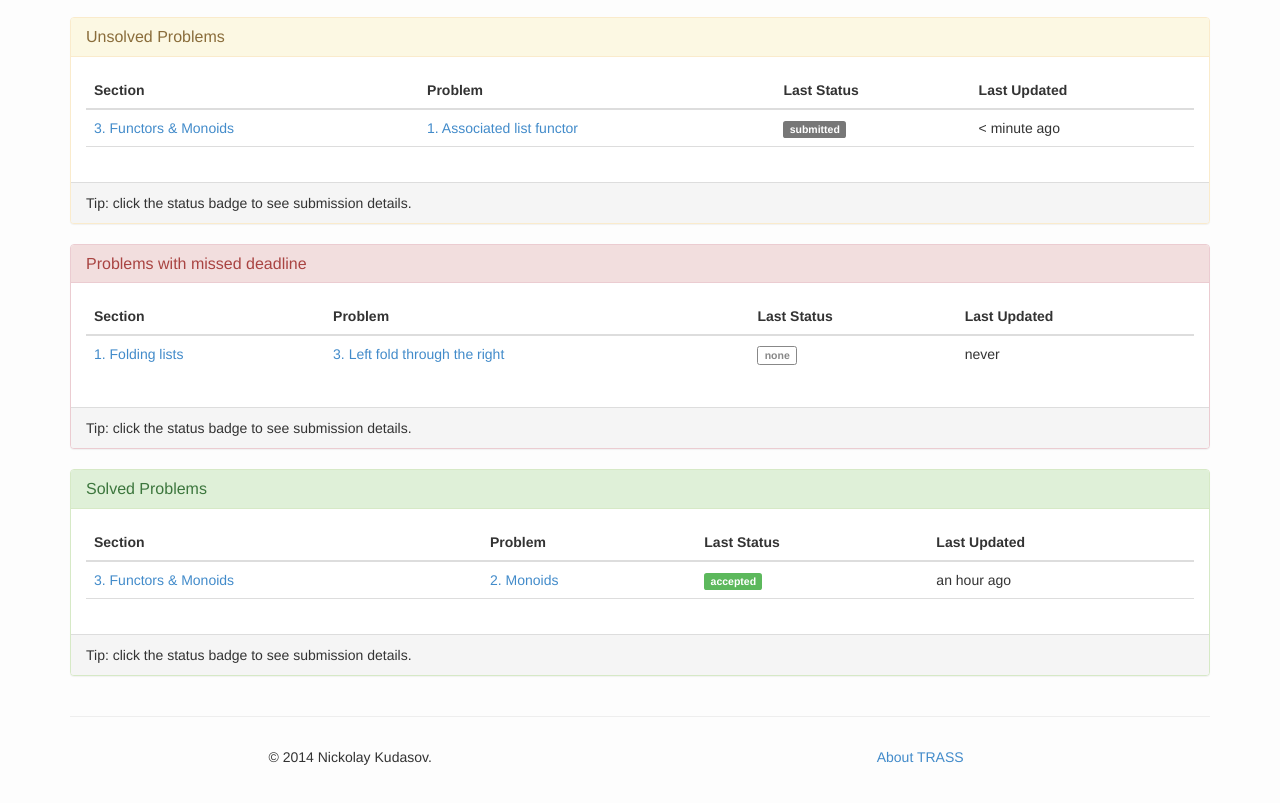
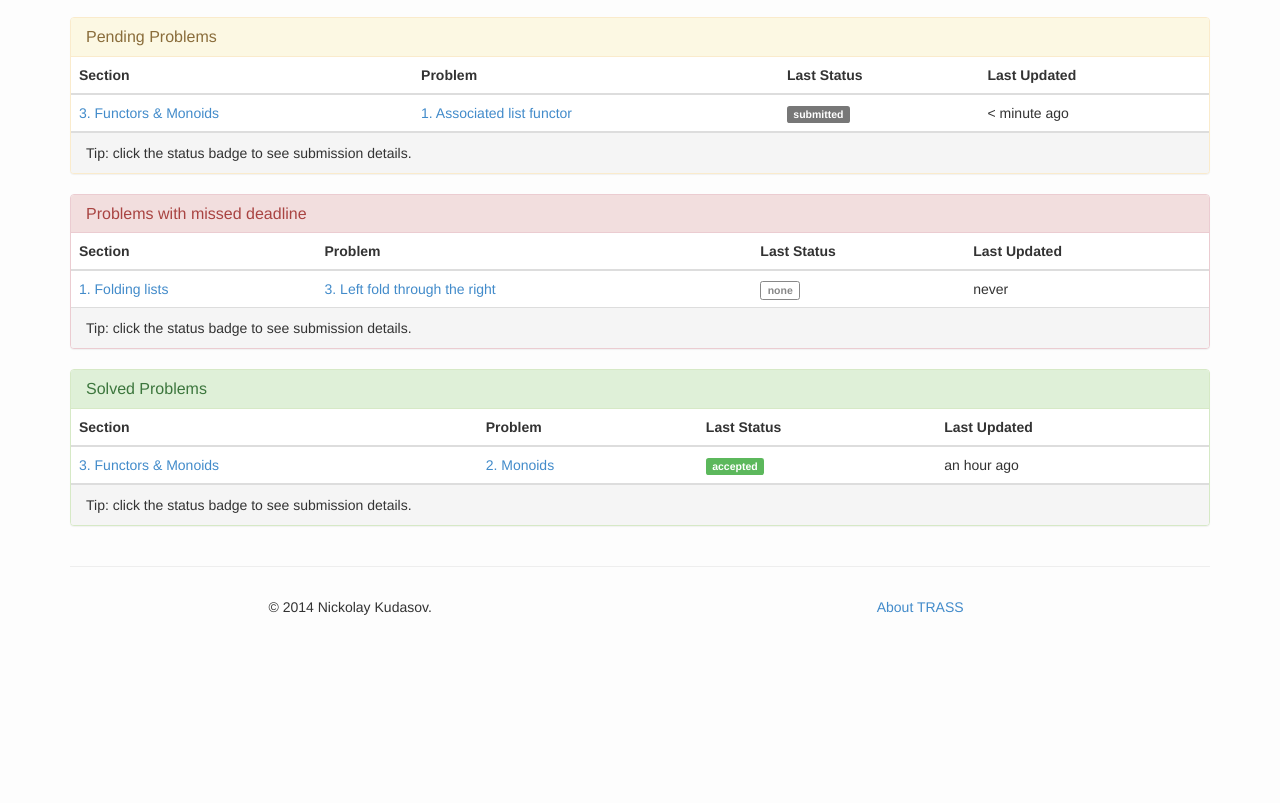
Before and after one commit to trass/site-mockup, a plain HTML site: page problems.html in a window 1280 px wide. Shown: the part 53-856 px from the top of the page. After the commit the page ends 800 px from the top, so only its background shows below. Drawn offline with Linux system fonts and the light colour scheme.

Commit message:
remove tables surrounding div

```diff
--- a/problems.html
+++ b/problems.html
@@ -62,9 +62,8 @@
 
       <div class="panel panel-warning">
         <div class="panel-heading">
-          <h3 class="panel-title">Unsolved Problems</h3>
+          <h3 class="panel-title">Pending Problems</h3>
         </div>
-        <div class="panel-body">
           <table class="table">
             <thead>
               <tr>
@@ -94,7 +93,6 @@
               </tr>
             </tbody>
           </table>
-        </div>
         <div class="panel-footer">
           Tip: click the status badge to see submission details.
         </div>
@@ -104,7 +102,6 @@
         <div class="panel-heading">
           <h3 class="panel-title">Problems with missed deadline</h3>
         </div>
-        <div class="panel-body">
           <table class="table">
             <thead>
               <tr>
@@ -123,7 +120,6 @@
               </tr>
             </tbody>
           </table>
-        </div>
         <div class="panel-footer">
           Tip: click the status badge to see submission details.
         </div>
@@ -133,7 +129,6 @@
         <div class="panel-heading">
           <h3 class="panel-title">Solved Problems</h3>
         </div>
-        <div class="panel-body">
           <table class="table">
             <thead>
               <tr>
@@ -163,7 +158,6 @@
               </tr>
             </tbody>
           </table>
-        </div>
         <div class="panel-footer">
           Tip: click the status badge to see submission details.
         </div>
```
Also changed, not shown: sections/homework.html (+0 -2 lines).
